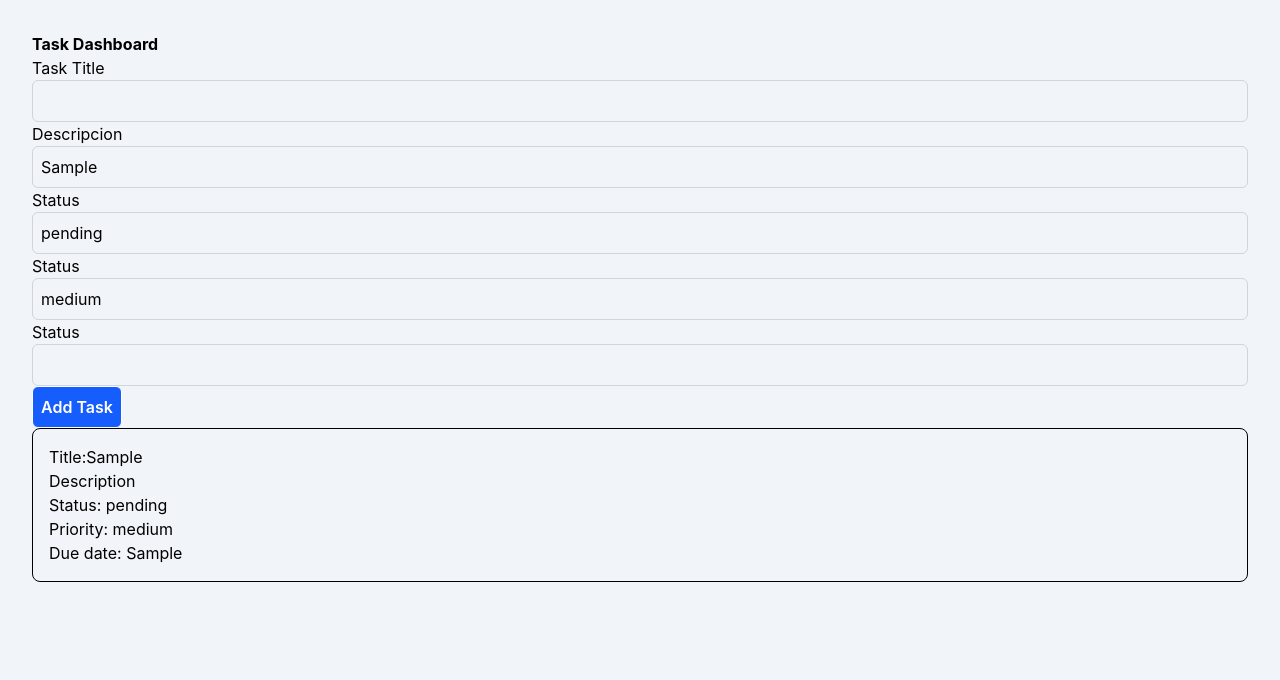
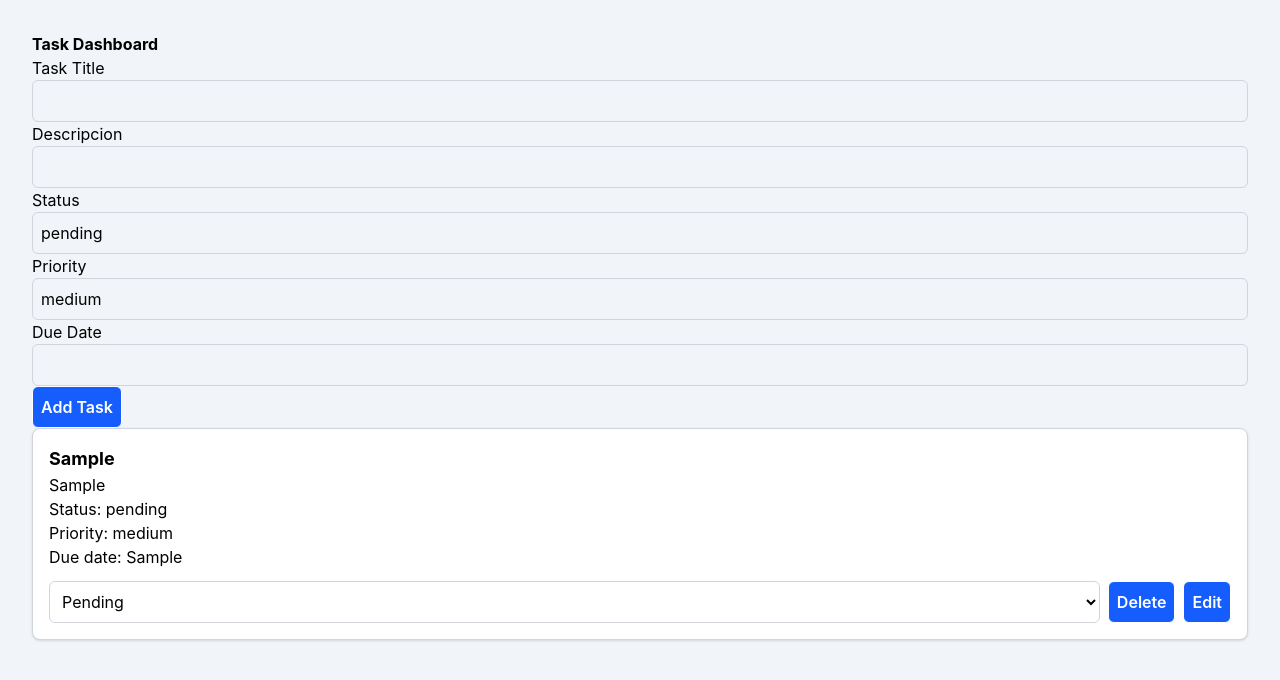
Before and after one commit to acpalacios3/task-dashboard, a React (Vite) app: page / in a window 1280 px wide. Both pictures are taken after typing "Sample", "Sample", "Sample" into the empty fields and a click on the button "Add Task". Shown: the top 680 px of the page. Built offline with nearby package versions, Linux system fonts and the light colour scheme.

Commit message:
create TaskItem, TaskList, call the TaskForm and TaskList components from App.tsx

```diff
--- a/src/App.tsx
+++ b/src/App.tsx
@@ -1,5 +1,6 @@
 import { useState } from "react";
 import TaskForm from "./components/TaskForm/TaskForm";
+import TaskList from "./components/TaskList/TaskList";
 import type { Task, TaskFormData } from "./types";
 
 function App() {
@@ -7,14 +8,23 @@ function App() {
 
     function handleAddTask(formData: TaskFormData) {
       const newTask: Task = {
+
+      // generates a unique identifier for each task
         id: crypto.randomUUID(),
+      // The spread operator copies all properties from formData  into the new object.
         ...formData,
       };
 
       setTasks([...tasks, newTask]);
 
+     console.log("new task =====>", newTask);
+     console.log("current tasks =======>", [...tasks, newTask]);
+
     }
 
+    function handleStatusChange(){}
+    function handleDelete(){}
+    function handleEdit(){}
 
   return (
     <div className="min-h-screen bg-slate-100 p-8">
@@ -22,19 +32,19 @@ function App() {
         Task Dashboard
       </h1>
       <div>
+        {/* TaskForm component */}
         <TaskForm onSubmit={handleAddTask} />
 
-        {tasks.map((task) => (
-          <article key={task.id} className="rounded-lg border p-4">
-            <h3>Title:{task.title}</h3>
-            <p>Description{task.description}</p>
-            <p>Status: {task.status}</p>
-            <p>Priority: {task.priority}</p>
-            <p>Due date: {task.dueDate}</p>
-          </article>
-        ))}
+        {/* TaskList component */}
+        <TaskList
+        tasks={tasks}
+        onStatusChange={handleStatusChange}
+        onDelete={handleDelete}
+        onEdit={handleEdit}
+      />
 
-        </div>
+      </div>
+
     </div>
 
   );
--- a/src/components/TaskForm/TaskForm.tsx
+++ b/src/components/TaskForm/TaskForm.tsx
@@ -76,14 +76,14 @@ export default function TaskForm({ onSubmit }: TaskFormProps) {
 
             <div>
 
-                <label htmlFor="title">
+                <label htmlFor="descripcion">
                     Descripcion
                 </label>
                 <input
-                    id="descripcion"
-                    name="descripcion"
+                    id="description"
+                    name="description"
                     type="text"
-                    value={formData.descripcion}
+                    value={formData.description}
                     onChange={handleChange}
                 />
 
@@ -92,7 +92,7 @@ export default function TaskForm({ onSubmit }: TaskFormProps) {
 
             <div>
 
-                <label htmlFor="title">
+                <label htmlFor="status">
                     Status
                 </label>
                 <input
@@ -107,8 +107,8 @@ export default function TaskForm({ onSubmit }: TaskFormProps) {
 
             <div>
 
-                <label htmlFor="title">
-                    Status
+                <label htmlFor="priority">
+                    Priority
                 </label>
                 <input
                     id="priority"
@@ -122,8 +122,8 @@ export default function TaskForm({ onSubmit }: TaskFormProps) {
 
             <div>
 
-                <label htmlFor="title">
-                    Status
+                <label htmlFor="dueDate">
+                    Due Date
                 </label>
                 <input
                     id="dueDate"
--- a/src/components/TaskList/TaskItem.tsx
+++ b/src/components/TaskList/TaskItem.tsx
@@ -0,0 +1,58 @@
+import type { TaskItemProps, Task } from "../../types";
+
+export default function TaskItem({
+  task,
+  onStatusChange,
+  onDelete,
+  onEdit,
+}: TaskItemProps) {
+  return (
+    <article className="mb-4 rounded-lg border border-gray-300 bg-white p-4 shadow-sm">
+      <h3 className="text-lg font-bold">
+        {task.title}
+      </h3>
+
+      <p>{task.description}</p>
+
+      <p>Status: {task.status}</p>
+
+      <p>Priority: {task.priority}</p>
+
+      <p>Due date: {task.dueDate}</p>
+
+      <div className="mt-3 flex gap-2">
+        <select
+          value={task.status}
+          onChange={(event) =>
+            onStatusChange(task.id, event.target.value as Task["status"])
+          }
+          className="rounded-md border border-gray-300 p-2"
+        >
+          <option value="pending">Pending</option>
+          <option value="in-progress">In Progress</option>
+          <option value="completed">Completed</option>
+        </select>
+
+        <button
+          className="rounded-md border bg-blue-600 p-2 font-semibold text-white"
+          type="button"
+          onClick={() => onDelete(task.id)}
+
+        >
+          Delete
+        </button>
+
+
+        <button
+          className="rounded-md border bg-blue-600 p-2 font-semibold text-white"
+          type="button"
+          onClick={() => onEdit(task)}
+
+        >
+          Edit
+        </button>
+
+      </div>
+    </article>
+  );
+}
--- a/src/components/TaskList/TaskList.tsx
+++ b/src/components/TaskList/TaskList.tsx
@@ -0,0 +1,23 @@
+import type { TaskListProps } from "../../types";
+import TaskItem from "./TaskItem";
+
+export default function TaskList({
+  tasks,
+  onStatusChange,
+  onDelete,
+  onEdit,
+}: TaskListProps) {
+  return (
+    <div>
+      {tasks.map((task) => (
+        <TaskItem
+          key={task.id}
+          task={task}
+          onStatusChange={onStatusChange}
+          onDelete={onDelete}
+          onEdit={onEdit}
+        />
+      ))}
+    </div>
+  );
+}
```
